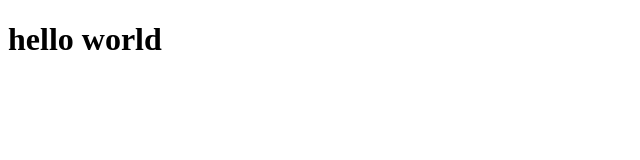
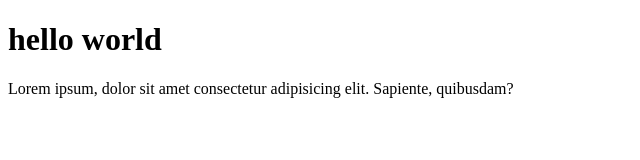
Before and after one commit to Restu56/restu56-git-remote-test-2-, a plain HTML site: page index.html in a window 1280 px wide. Shown: the whole page, without its empty margins (0-640 px from the left). Drawn offline with Linux system fonts and the light colour scheme.

Commit message:
menambhakan paragraf

```diff
--- a/index.html
+++ b/index.html
@@ -8,5 +8,6 @@
   </head>
   <body>
     <h1>hello world</h1>
+    <p>Lorem ipsum, dolor sit amet consectetur adipisicing elit. Sapiente, quibusdam?</p>
   </body>
 </html>
```
